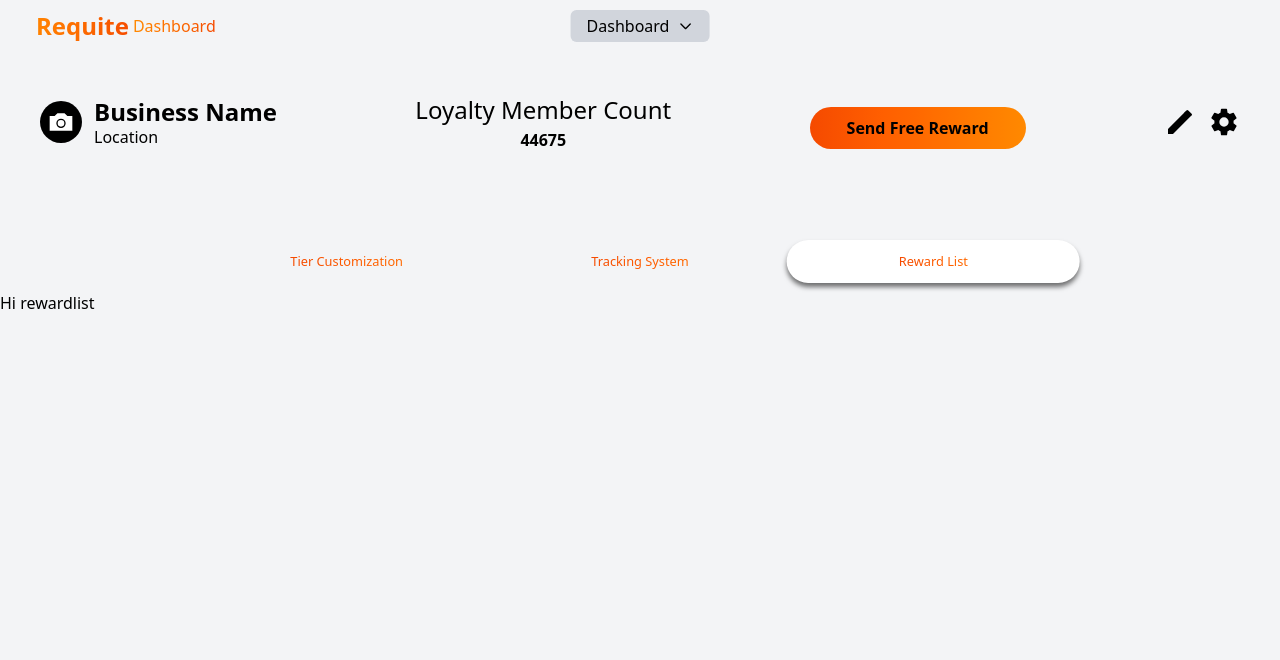
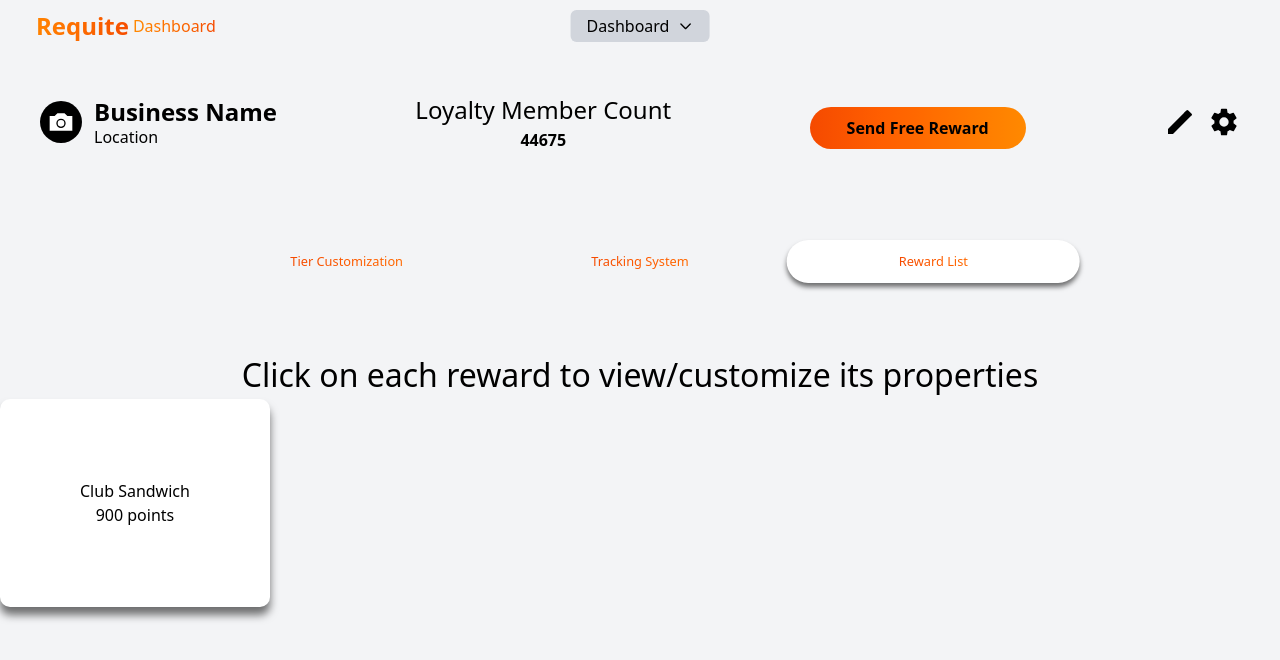
Before and after one commit to bryyc3/Requite-Web, a Next.js app: page /dashboard/reward-list in a window 1280 px wide. Shown: the top 660 px of the page. Built offline with nearby package versions, Linux system fonts and the light colour scheme.

Commit message:
Reward list header and component init

```diff
--- a/app/(dashboard)/dashboard/components/DashOverview.jsx
+++ b/app/(dashboard)/dashboard/components/DashOverview.tsx
@@ -20,7 +20,7 @@ export default function DashOverview() {
             <div className="mt-[1cqi]">
             <div className="relative inline-flex p-[5px] rounded-full group">
                 <div className="absolute inset-0 rounded-full bg-gradient-to-r from-orange-600 via-orange-500 to-orange-400" />
-                    <button href="/dashboard" className="cursor-pointer relative z-[2] px-8 py-1 text-black font-semibold rounded-full text-[clamp(.5rem,1.5cqi,1rem)]">
+                    <button className="cursor-pointer relative z-[2] px-8 py-1 text-black font-semibold rounded-full text-[clamp(.5rem,1.5cqi,1rem)]">
                         Send Free Reward
                     </button>
                 </div>
--- a/app/(dashboard)/dashboard/components/ViewDropdown.jsx
+++ b/app/(dashboard)/dashboard/components/ViewDropdown.tsx
@@ -4,12 +4,12 @@ import { useState, useRef, useEffect } from "react";
 
 export default function ViewDropdown() {
   const [open, setOpen] = useState(false);
-  const ref = useRef(null);
+  const ref = useRef<HTMLDivElement | null>(null);
 
   // Close on outside click
   useEffect(() => {
-    function handleClick(e) {
-      if (ref.current && !ref.current.contains(e.target)) {
+    function handleClick(e: MouseEvent) {
+      if (ref.current && !ref.current.contains(e.target as Node)) {
         setOpen(false);
       }
     }
--- /dev/null
+++ b/app/(dashboard)/dashboard/reward-list/components/Reward.tsx
@@ -0,0 +1,15 @@
+type RewardProps = {
+    name: String;
+    points: String
+};
+
+
+export default function Reward({name, points}:RewardProps){
+    return(
+        <div className="bg-white rounded-[10px] p-20 shadow-[0_8px_8px_rgba(0,0,0,0.55)] text-center">
+
+            <h1>{name}</h1>
+            <h2>{points}</h2>
+        </div>
+    )
+}
--- a/app/(dashboard)/dashboard/reward-list/page.tsx
+++ b/app/(dashboard)/dashboard/reward-list/page.tsx
@@ -1,7 +1,16 @@
+import Reward from "./components/Reward"
+
+const rewards = [{rewardName: "Club Sandwich", cost: "900 points"}]
+
 export default function RewardList(){
     return(
         <>
-        Hi rewardlist
+            <h1 className="text-center mt-15 font-light text-[clamp(1.5rem,3cqi,2rem)]">Click on each reward to view/customize its properties</h1>
+            <div className="flex">
+                {rewards.map((reward, index) => (
+                    <Reward key= {index} name={reward.rewardName} points={reward.cost}/>
+                ))}
+            </div>
         </>
     )
 }
```
Also changed, not shown: app/(dashboard)/dashboard/components/ToggleButton.tsx (renamed from app/(dashboard)/dashboard/components/ToggleButton.jsx), app/(dashboard)/dashboard/reward-list/components/Reward.jsx (deleted).
